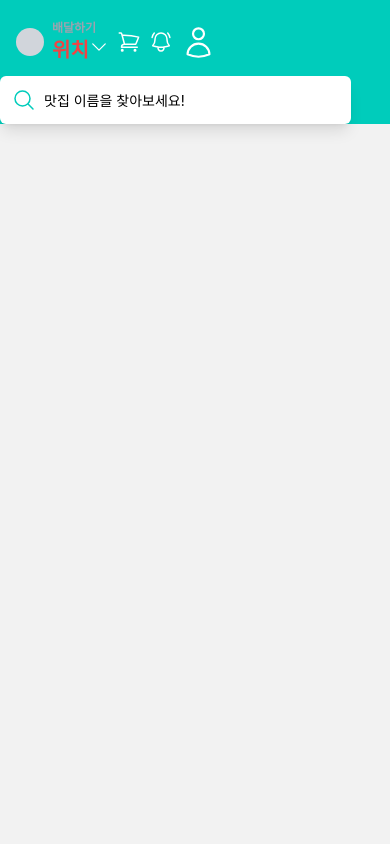
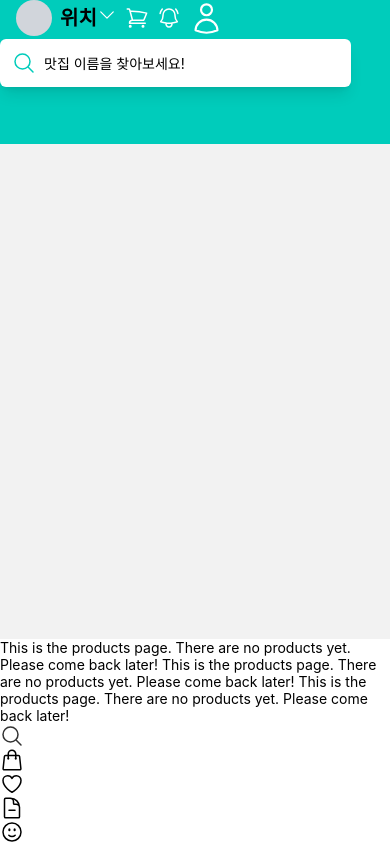
Before and after one commit to AkhmadKholmurodov/-, a React Native app: screen /FooterButtons in a window 390 px wide. Before the commit this address had no page. Built offline with nearby package versions, Linux system fonts and the light colour scheme.

Commit message:
Fixed some errors and added footer piece of application, There are few icons here

```diff
--- a/App.js
+++ b/App.js
@@ -3,6 +3,8 @@ import { Text, View } from 'react-native';
 import { NavigationContainer } from '@react-navigation/native';
 import { createNativeStackNavigator } from '@react-navigation/native-stack';
 import HomeScreen from './screens/HomeScreen';
+import MainChanges from './screens/MainChanges';
+import Products from './screens/Products';
 
 
 
@@ -15,9 +17,18 @@ export default function App() {
 
   return (
     <NavigationContainer>
+      {/* Nav bar */}
       <Stack.Navigator>
         <Stack.Screen name="#" component={HomeScreen} />
       </Stack.Navigator>
+      <Products/>
+      <MainChanges/>
+
+
+      {/* Footer buttons */}
+      {/* <Stack.Navigator>
+        <Stack.Screen name="FooterButtons" component={MainChanges}></Stack.Screen>
+      </Stack.Navigator> */}
     </NavigationContainer>
 
 
--- a/screens/HomeScreen.js
+++ b/screens/HomeScreen.js
@@ -21,18 +21,18 @@ export default function HomeScreen() {
         })
     }, []);
   return (
-    <SafeAreaView className="bg-[#00CCBB] pt-5">
-        <Text className="text-red-500 ">
+    <SafeAreaView className="bg-[#00CCBB] h-36 absolute">
+        <Text >
 
             {/* Header */}
-            <View className="flex-row pb-3 items-center mx-4 space-x-2">
+            <View className="flex-row  items-center mx-4 space-x-2">
                 <Image
                 source={{
                     url:'https://avatars.githubusercontent.com/u/87185085?v=4'
-                }} className="h-7 w-7 bg-gray-300 rounded-full"
+                }} className="h-9 w-9 bg-gray-300 rounded-full"
                 />
                 <View className="flex-1">
-                    <Text className="font-bold text-gray-400 text-xs">배달하기</Text>
+                    {/* <Text className="font-bold text-gray-400 text-xs">배달하기</Text> */}
                     <Text className="font-bold text-xl">
                         위치
                         <ChevronDownIcon size={20} color="white"/>
--- /dev/null
+++ b/screens/MainChanges.js
@@ -0,0 +1,26 @@
+import { View, Text, SafeAreaView } from 'react-native'
+import React from 'react'
+import {
+  MagnifyingGlassIcon,
+  ShoppingBagIcon,
+  HeartIcon,
+  DocumentMinusIcon,
+  FaceSmileIcon
+
+} from 'react-native-heroicons/outline'
+
+const MainChanges = () => {
+  return (
+    <SafeAreaView ClassName= "absolute flex-1 items-center w-full bg-gray-600">
+      <View ClassName='flex-row space-x-5'>
+        <MagnifyingGlassIcon color={'#333'}/>
+        <ShoppingBagIcon/>
+        <HeartIcon/>
+        <DocumentMinusIcon/>
+        <FaceSmileIcon/>
+      </View>
+    </SafeAreaView>
+  )
+}
+
+export default MainChanges
--- /dev/null
+++ b/screens/Products.js
@@ -0,0 +1,56 @@
+import { View, Text } from 'react-native'
+import React from 'react'
+
+const Products = () => {
+  return (
+    <View>
+      <Text>
+        This is the products page. There are no products yet. Please come back later!
+        This is the products page. There are no products yet. Please come back later!
+        This is the products page. There are no products yet. Please come back later!
+        {/* This is the products page. There are no products yet. Please come back later!
+        This is the products page. There are no products yet. Please come back later!
+        This is the products page. There are no products yet. Please come back later!
+        This is the products page. There are no products yet. Please come back later!
+        This is the products page. There are no products yet. Please come back later!
+        This is the products page. There are no products yet. Please come back later!
+        This is the products page. There are no products yet. Please come back later!
+        This is the products page. There are no products yet. Please come back later!
+        This is the products page. There are no products yet. Please come back later!
+        This is the products page. There are no products yet. Please come back later!
+        This is the products page. There are no products yet. Please come back later!
+        This is the products page. There are no products yet. Please come back later!
+        This is the products page. There are no products yet. Please come back later!
+        This is the products page. There are no products yet. Please come back later!
+        This is the products page. There are no products yet. Please come back later!
+        This is the products page. There are no products yet. Please come back later!
+        This is the products page. There are no products yet. Please come back later!
+        This is the products page. There are no products yet. Please come back later!
+        This is the products page. There are no products yet. Please come back later!
+        This is the products page. There are no products yet. Please come back later!
+        This is the products page. There are no products yet. Please come back later!
+        This is the products page. There are no products yet. Please come back later!
+        This is the products page. There are no products yet. Please come back later!
+        This is the products page. There are no products yet. Please come back later!
+        This is the products page. There are no products yet. Please come back later!
+        This is the products page. There are no products yet. Please come back later!
+        This is the products page. There are no products yet. Please come back later!
+        This is the products page. There are no products yet. Please come back later!
+        This is the products page. There are no products yet. Please come back later!
+        This is the products page. There are no products yet. Please come back later!
+        This is the products page. There are no products yet. Please come back later!
+        This is the products page. There are no products yet. Please come back later!
+        This is the products page. There are no products yet. Please come back later!
+        This is the products page. There are no products yet. Please come back later!
+        This is the products page. There are no products yet. Please come back later!
+        This is the products page. There are no products yet. Please come back later!
+        This is the products page. There are no products yet. Please come back later!
+        This is the products page. There are no products yet. Please come back later!
+        This is the products page. There are no products yet. Please come back later!
+        This is the products page. There are no products yet. Please come back later! */}
+      </Text>
+    </View>
+  )
+}
+
+export default Products
```
